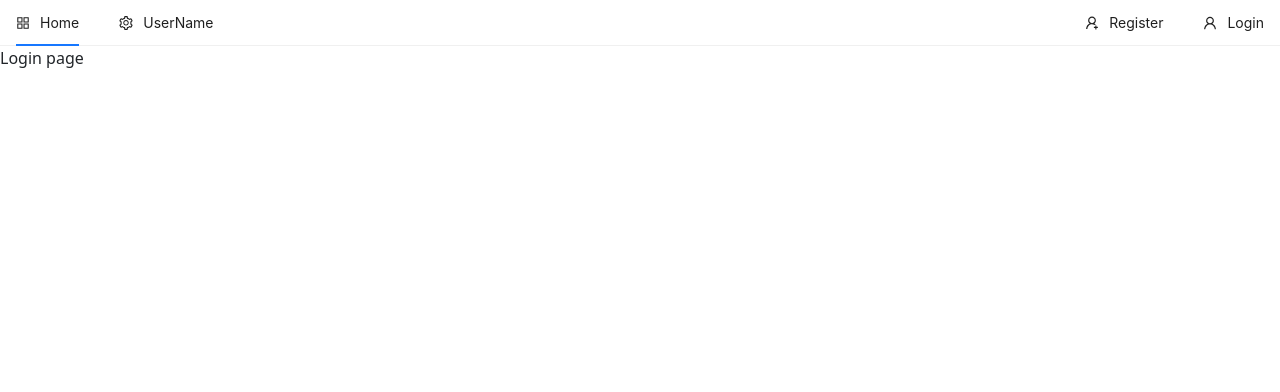
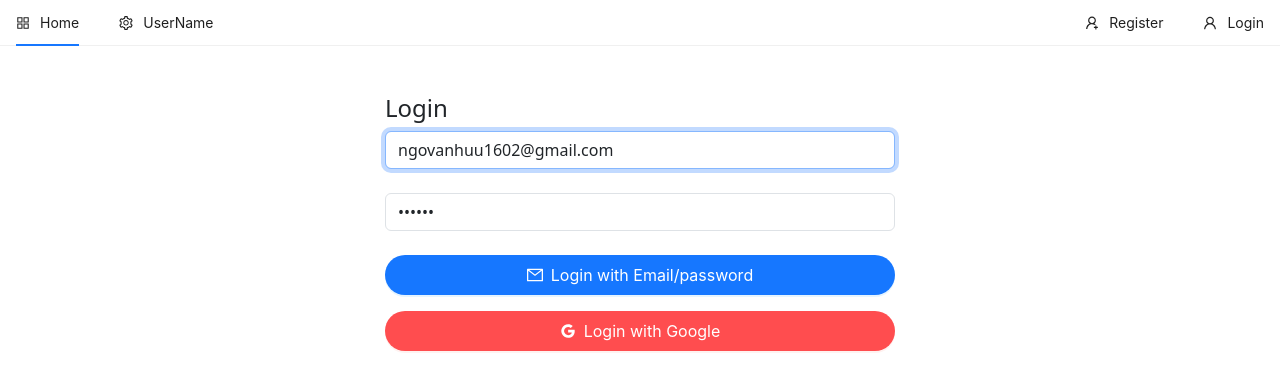
Before and after one commit to HuuNgo12/EcommerceFSF, a React (Create React App) app: page /login in a window 1280 px wide. Shown: the top 392 px of the page. Built offline with nearby package versions, Linux system fonts and the light colour scheme; no server answers.

Commit message:
Login_ page

```diff
--- a/src/components/nav/Header.js
+++ b/src/components/nav/Header.js
@@ -12,6 +12,7 @@
   SettingOutlined,
   UserAddOutlined,
   UserOutlined,
+  LogoutOutlined,
 } from "@ant-design/icons";
 import { Link, useNavigate } from "react-router-dom";
 
@@ -33,7 +34,7 @@
       .then(() => {
         // Sign-out successful.
         dispatch({
-          type: "LOGOUT",
+          type: "LOGGOUT",
           payload: null,
         });
         navigate("/");
@@ -67,7 +68,7 @@
         <Menu.Item key="setting:2">
           <Link to="/setting/2">Option 2</Link>
         </Menu.Item>
-        <Menu.Item key="logout" icon={<UserOutlined />} onClick={logout}>
+        <Menu.Item key="logout" icon={<LogoutOutlined />} onClick={logout}>
           <Link to="/setting/2">Log out</Link>
         </Menu.Item>
       </SubMenu>
--- a/src/pages/auth/Login.js
+++ b/src/pages/auth/Login.js
@@ -1,7 +1,137 @@
-import React from "react";
+// export default Register;
+import React, { useState } from "react";
+import { toast } from "react-toastify";
+import "react-toastify/dist/ReactToastify.css";
+
+import { useDispatch } from "react-redux";
+import { useNavigate } from "react-router-dom";
+
+import { googleAuthProvider } from "../../firebase.js";
+
+import { Button } from "antd";
+import { GoogleOutlined, MailOutlined } from "@ant-design/icons";
+
+import { auth } from "../../firebase.js";
+import { signInWithEmailAndPassword, signInWithPopup } from "firebase/auth";
+import "firebase/auth";
 
 const Login = () => {
-  return <div>Login page</div>;
+  const [email, setEmail] = useState("ngovanhuu1602@gmail.com");
+  const [password, setPassword] = useState("111111");
+  const [loading, setLoading] = useState(false);
+  let dispatch = useDispatch();
+  let navigate = useNavigate();
+
+  const handleSubmit = async (e) => {
+    e.preventDefault();
+    // console.table(email, password);
+    setLoading(true);
+    console.log(loading);
+    try {
+      const result = await signInWithEmailAndPassword(auth, email, password);
+      const { user } = result;
+      const idTokenResult = await user.getIdTokenResult();
+      dispatch({
+        type: "LOGGED_IN_USER",
+        payload: {
+          email: user.email,
+          token: idTokenResult.token,
+        },
+      });
+
+      navigate("/");
+    } catch (error) {
+      console.log(error);
+      toast.error(error.message);
+      setLoading(false);
+    }
+  };
+
+  const googleLogin = async () => {
+    try {
+      const result = await signInWithPopup(auth, googleAuthProvider);
+      const { user } = result;
+      const idTokenResult = await user.getIdTokenResult();
+      dispatch({
+        type: "LOGGED_IN_USER",
+        payload: {
+          email: user.email,
+          token: idTokenResult.token,
+        },
+      });
+
+      navigate("/");
+    } catch (error) {
+      console.log(error);
+      toast.error(error.message);
+    }
+  };
+
+  const loginForm = () => (
+    <form>
+      <div className="form-group">
+        <input
+          type="email"
+          className="form-control"
+          value={email}
+          onChange={(e) => setEmail(e.target.value)}
+          autoFocus
+          placeholder="Enter your email"
+        />
+      </div>
+      <br />
+      <div className="form-group">
+        <input
+          type="password"
+          className="form-control"
+          value={password}
+          onChange={(e) => setPassword(e.target.value)}
+          placeholder="Enter your password"
+        />
+      </div>
+      <br />
+      <Button
+        onClick={handleSubmit}
+        type="primary"
+        className="mv-3 "
+        block
+        shape="round"
+        icon={<MailOutlined />}
+        size="large"
+        disabled={!email || password.length < 6}
+      >
+        Login with Email/password
+      </Button>
+    </form>
+  );
+
+  return (
+    <div className="container p-5">
+      <div className="row">
+        <div className="col-md-6 offset-md-3">
+          {!loading ? (
+            <h4>Login</h4>
+          ) : (
+            <h4 className="text-danger">Loading ...</h4>
+          )}
+          {loginForm()}
+
+          <Button
+            onClick={googleLogin}
+            type="primary"
+            className="mt-3 "
+            block
+            shape="round"
+            icon={<GoogleOutlined />}
+            size="large"
+            danger
+          >
+            Login with Google
+          </Button>
+        </div>
+      </div>
+    </div>
+  );
 };
 
 export default Login;
--- a/src/pages/auth/Register.js
+++ b/src/pages/auth/Register.js
@@ -41,6 +41,7 @@
         autoFocus
         placeholder="Enter your email"
       />
+      <br />
       <button type="submit" className="btn btn-primary mt-3">
         Register
       </button>
```
Also changed, not shown: README.TXT (added).
